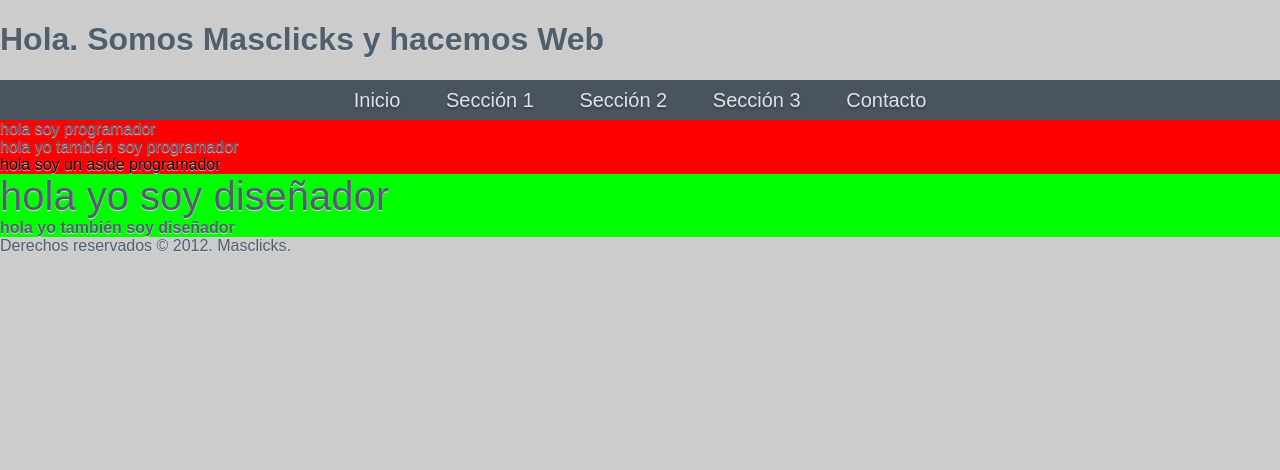
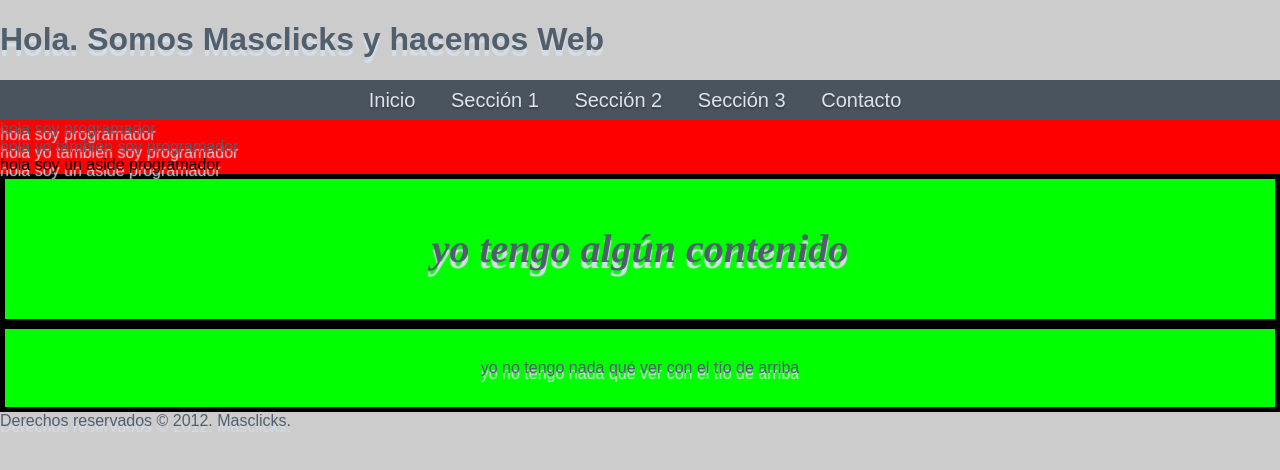
Before and after one commit to pakzech/masclicks, a plain HTML site: page index.html in a window 1280 px wide. Drawn offline with Linux system fonts and the light colour scheme.

Commit message:
Información sobre propiedades shorthand

```diff
--- a/index.html
+++ b/index.html
@@ -42,11 +42,12 @@
 			hola soy un aside programador
 		</aside>
 	</div>
-	<div id="anita" class="diseno">
-		hola yo soy diseñador
+	<div class="diseno masclickero">
+		<!-- Puedo colocar dos clases o más a un mismo elemento mientras estén separadas por un espacio en blanco -->
+		<span>yo tengo algún contenido</span>
 	</div>
-	<div id="paco" class="diseno">
-		hola yo también soy diseñador
+	<div class="diseno">
+		yo no tengo nada qué ver con el tío de arriba
 	</div>
 	<footer>
 		<!-- La etiqueta FOOTER es una caja con significado semántico. Estoy indicando abiertamente que esta caja es el pie de página de mi sitio -->
--- a/style.css
+++ b/style.css
@@ -5,10 +5,11 @@ body {
 	color: #515f6c;
 	/* La propiedad color cambia el color del texto */
 	font-family: Arial, Helvetica, sans-serif;
+	font-size: 16px;
 	/* La propiedad font-family sirve para especificar el tipo de fuente a usar */
 	margin: 0;
 	/* La propiedad margin establece el margen de un elemento */
-	text-shadow: 0 1px 1px #d5dde6;
+	text-shadow: 0 6px 1px #d5dde6;
 	/* La propiedad text shadow sirve para aplicar sombras al texto. El primer valor es el desplazamiento hacia los lados, el segundo es el desplazamiento hacia arriba o abajo, el tercero es el difuminado y el cuarto es el color de la sombra */
 }
 /* Estoy seleccionando la etiqueta A */
@@ -31,8 +32,14 @@ nav {
 }
 	nav a {
 		/* Estoy seleccionando todos los A dentro de NAV */
-		margin-left: 20px;
-		margin-right: 20px;
+		margin: 15px 20px 0 10px;
+		/*
+		En propiedades shorthand de margen, padding y border lo valores funcionan así:
+		* Un sólo valor aplica pára todo
+		* Dos valores son arriba y abajo / izquierda y derecha
+		* Tres valores son arriba / izquierda y derecha / abajo
+		* Cuatro valores son arriba / derecha / abajo / izquierda
+		*/
 	}
 aside {
 	color: #000;
@@ -43,11 +50,26 @@ aside {
 }
 .diseno {
 	background: #0f0;
+	border: solid 5px #000;
+	padding: 30px;
+	text-align: center;
+}
+.masclickero {
+	font: oblique bold 40px/80px times;
+	/*
+	En propiedades shorthand para fuentes el orden es el siguiente:
+	* font-style (itálicas)
+	* font-weight: (negritas)
+	* font-size: (tamaño)
+	* line-height: (alto de la línea)
+	* font-family: (tipografía)
+	La propiedad shorthand requiere mínimo tamaño y tipo
+	*/
 }
 /* Los estilos aplicables a IDs se colocan con un #. Los IDs distinguen individuos */
 #anita {
 	font-size: 40px;
 }
-#paco {
+.paco {
 	font-weight: bold;
 }
```
